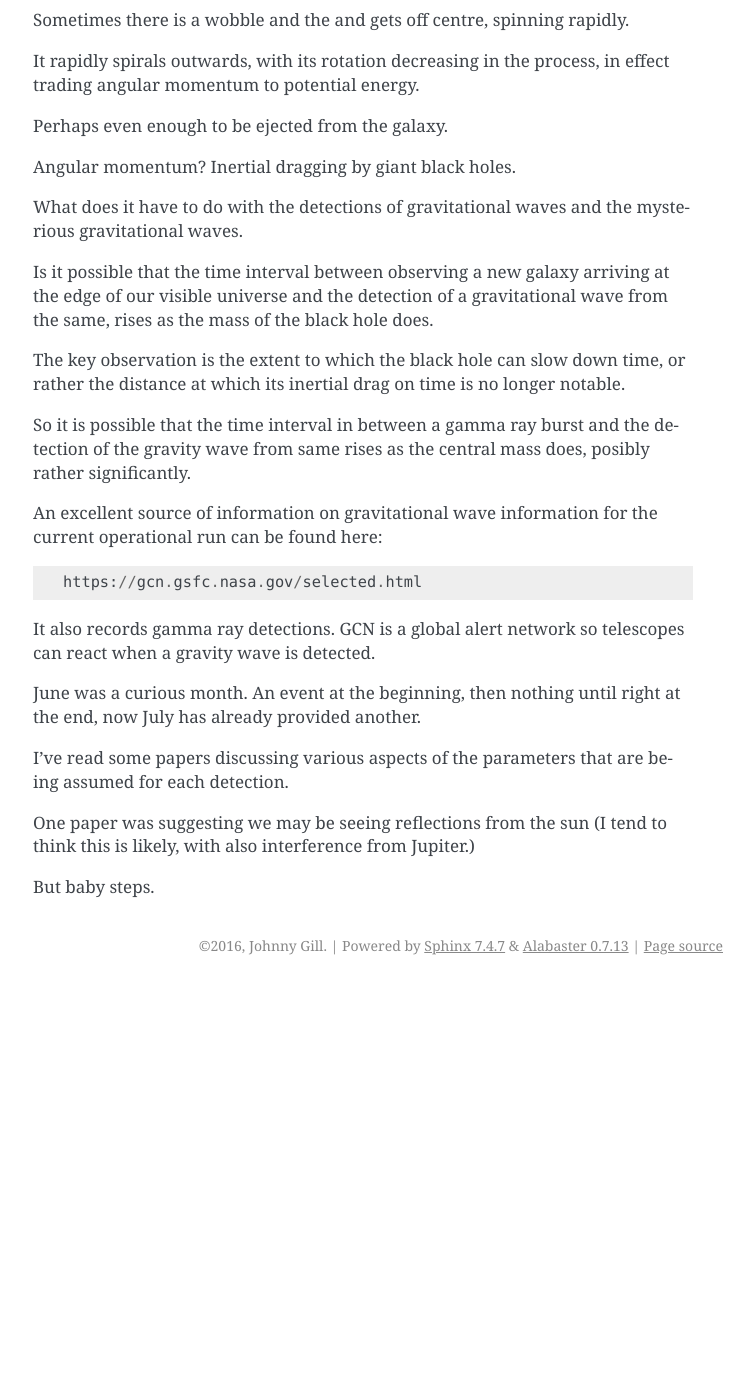
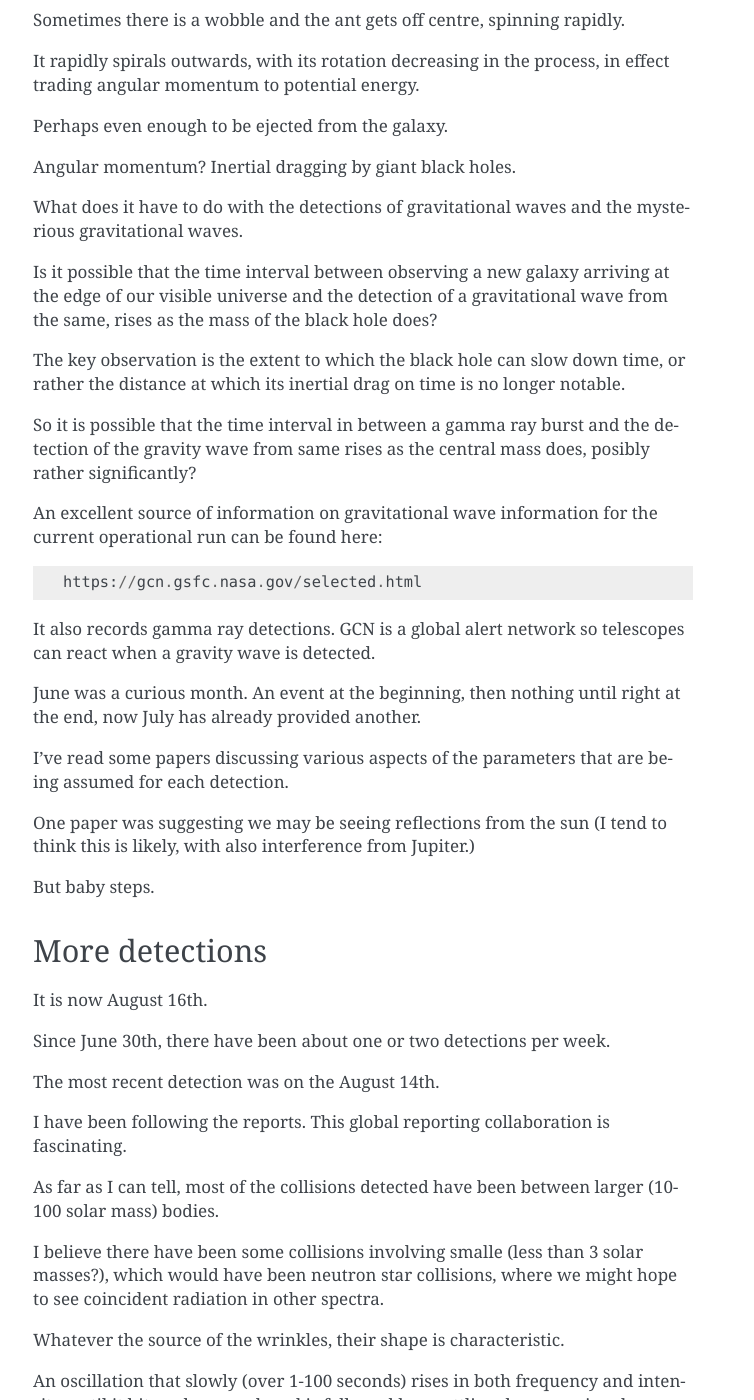
Before and after one commit to openbermuda/karmapi, a Sphinx documentation site: the page built from docs/nodice/plates.rst, in a window 1280 px wide and 1400 px high, scrolled down 889 px. Shown: the whole window, without its empty margins (387-1141 px from the left). Built offline with Sphinx 7.4.7, drawn with Linux system fonts in a browser that asks for light colours; formulas are drawn with MathJax 3; pages that are not in the unit, such as notebooks, are missing from menus; before the commit the page ends 1874 px from its top, so only the background shows below that; some of the changed text lies outside the part shown.

```diff
--- a/docs/nodice/plates.rst
+++ b/docs/nodice/plates.rst
@@ -40,12 +40,12 @@ way.
 
 Closer inspection shows a veritable galactic rotation curve.
 
-Watch a little longer and there is an and at the centre of the vortex.
+Watch a little longer and there is an ant at the centre of the vortex.
 
-It's a bit ant, around 1.5cm long.   And it is spinning like mad with
+It's a big ant, around 1.5cm long.   And it is spinning like mad with
 the same angular velocity as the rest of the vortex.
 
-Sometimes there is a wobble and the and gets off centre, spinning
+Sometimes there is a wobble and the ant gets off centre, spinning
 rapidly.
 
 It rapidly spirals outwards, with its rotation decreasing in the
@@ -61,7 +61,7 @@ the mysterious gravitational waves.
 Is it possible that the time interval between observing a new galaxy
 arriving at the edge of our visible universe and the detection of a
 gravitational wave from the same, rises as the mass of the black hole
-does.
+does?
 
 The key observation is the extent to which the black hole can slow
 down time, or rather the distance at which its inertial drag on time
@@ -69,7 +69,7 @@ is no longer notable.
 
 So it is possible that the time interval in between a gamma ray burst
 and the detection of the gravity wave from same rises as the central
-mass does, posibly rather significantly.
+mass does, posibly rather significantly?
 
 An excellent source of information on gravitational wave information
 for the current operational run can be found here::
@@ -90,3 +90,39 @@ One paper was suggesting we may be seeing reflections from the sun (I
 tend to think this is likely, with also interference from Jupiter.)
 
 But baby steps.
+
+More detections
+===============
+
+It is now August 16th.
+
+Since June 30th, there have been about one or two detections per week.
+
+The most recent detection was on the August 14th.
+
+I have been following the reports.  This global reporting
+collaboration is fascinating.
+
+As far as I can tell, most of the collisions detected have been
+between larger (10-100 solar mass) bodies.
+
+I believe there have been some collisions involving smalle (less than
+3 solar masses?), which would have been neutron star collisions, where
+we might hope to see coincident radiation in other spectra.
+
+Whatever the source of the wrinkles, their shape is characteristic.
+
+An oscillation that slowly (over 1-100 seconds) rises in both
+frequency and intensity, until it hits a sharp peak and is followed by
+a settling down, or ring-down.
+
+Plan
+====
+
+Visualisation of local galaxies and solar system objects.
+
+Raw signals for full set of observations.
+
+Localisation information.
+
+Model for new arrival.
```
Also changed, not shown: 2 other files.
